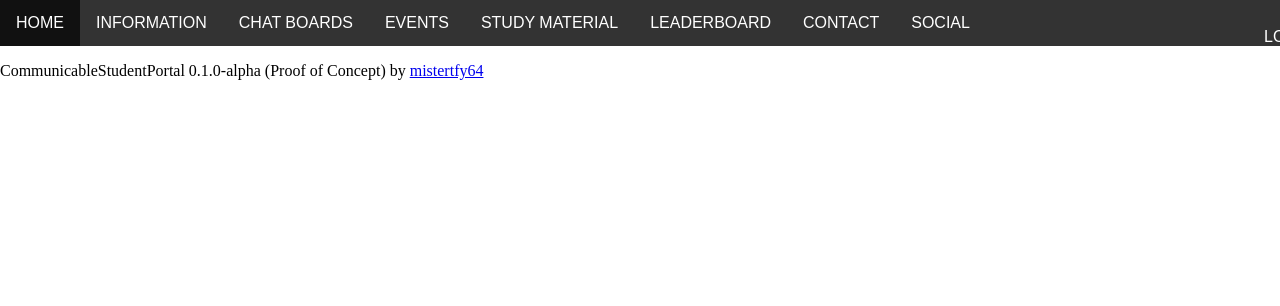
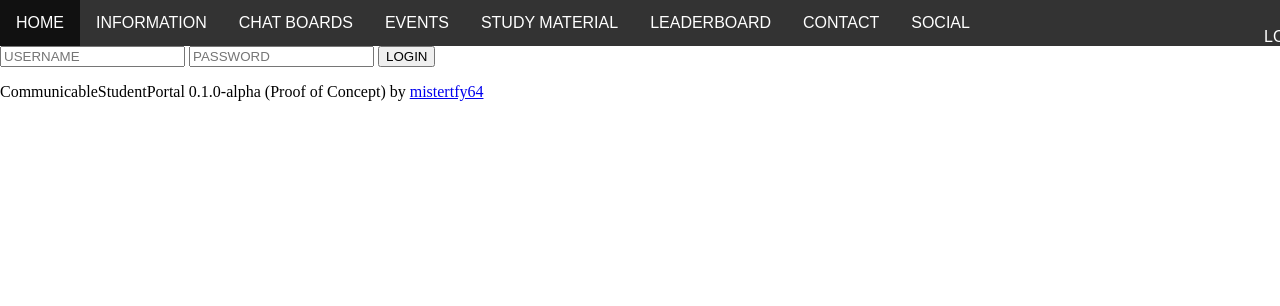
Before and after one commit to mistertfy64/CommunicableStudentPortal, a Node server app: page /login in a window 1280 px wide. Shown: the top 306 px of the page. Run offline with Node 20, Linux system fonts and the light colour scheme; some libraries are stand-ins or nearby versions.

Commit message:
more css + topnav

```diff
--- a/views/pages/login.ejs
+++ b/views/pages/login.ejs
@@ -6,6 +6,13 @@
 	</head>
 	<body>
 		<header><%- include("../partials/header") %></header>
+		<form>
+			<input type="text" placeholder="USERNAME" name="username">
+			<input type="password" placeholder="PASSWORD" name="password">
+			<button type="submit">LOGIN</button>
+		</form>
+
+
 		<footer><%- include("../partials/footer") %></footer>
 	</body>
 </html>
```
